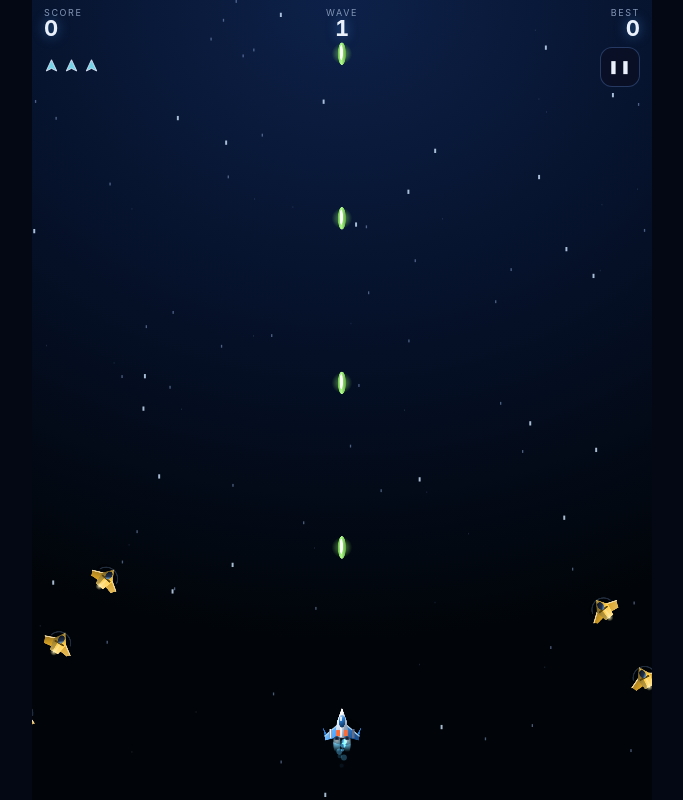
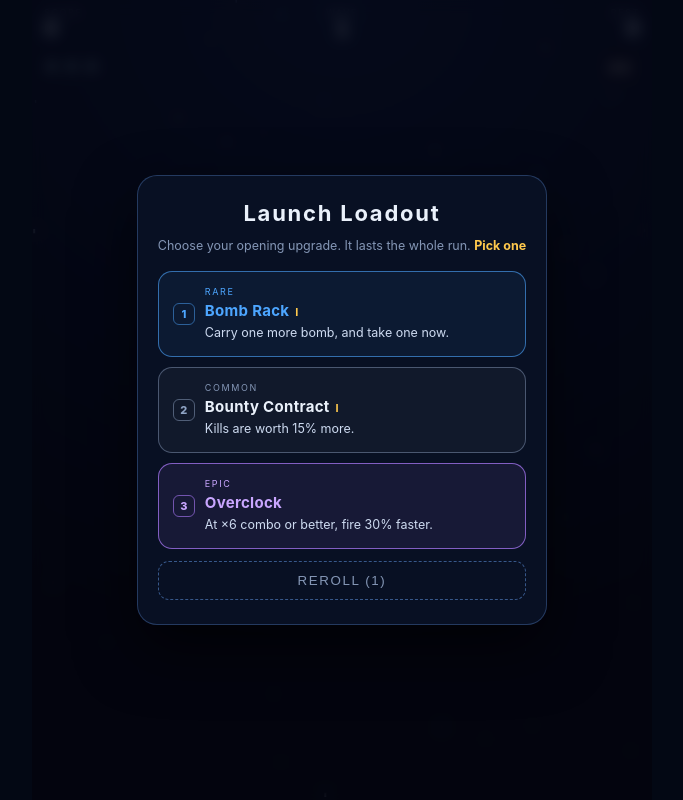
Before and after one commit to maxwelljmorgan/maxwelljmorgan.github.io, a plain HTML site: page galaga/index.html in a window 1280 px wide. Both pictures are taken after a click on the button "Start Game". Shown: the whole page, without its empty margins (298-981 px from the left). Drawn offline with Linux system fonts and the light colour scheme.

Commit message:
Give every run a free opening loadout pick
Moving refits to boss rewards gated the whole build layer behind the first
boss, which is exactly where runs end. New players saw no cards, no rarity,
no pacts and no rerolls before dying, and the perk that would have fixed it
cost 180 scrap they had no way to bank yet.

Every run now opens on a Launch Loadout screen with one free pick from three
cards, before wave 1. Shakedown Run is repurposed from unlocking that pick
to granting a second one, and repriced 220 to 180 accordingly.

Pacts are held back from the opening draw. They trade a lasting drawback for
power, which is a reasonable gamble mid-run and a trap as the first choice a
new player is ever offered; they still appear at every boss refit.

The screen relabels itself for the two cases — Launch Loadout before wave 1,
Refit after a boss — so the opening pick reads as a loadout choice rather
than a reward that arrived early.

Also resets the wave counter in startGame. It was only written by startWave,
so the HUD sat behind the loadout screen showing the previous run's wave.

Measured, not assumed: with the same flailing test bot and a fresh profile,
runs with and without the opening pick both still end on wave 4 (79-82s
without, 80-94s with). The pick makes the build layer visible and hands over
a permanent upgrade, but it does not move the first-boss wall, which needs
the difficulty and boss-ramp work discussed separately.

Co-Authored-By: Claude Opus 5 <noreply@anthropic.com>
Claude-Session: https://claude.ai/code/session_01GathLkgJMvWbCLKE1cDowp

```diff
--- a/galaga/galaga.js
+++ b/galaga/galaga.js
@@ -248,8 +248,8 @@
       blurb: 'Start every run with a smart bomb in the rack.' },
     { id: 'dice',      name: 'Requisition',     cap: 2, costs: [50, 120],
       blurb: 'Start every run with an extra refit reroll.' },
-    { id: 'headstart', name: 'Shakedown Run',   cap: 1, costs: [220],
-      blurb: 'Take one refit pick before wave 1.' },
+    { id: 'headstart', name: 'Shakedown Run',   cap: 1, costs: [180],
+      blurb: 'Take a second loadout pick before wave 1.' },
     { id: 'salvright', name: 'Salvage Rights',  cap: 2, costs: [80, 180],
       blurb: 'Earn 25% more scrap from every run.' }
   ];
@@ -1753,8 +1753,9 @@
   }
 
   /** Weighted draw of n distinct cards from whatever is not yet capped. */
-  function drawOffer(n) {
-    const eligible = CARDS.filter((c) => upLevel(c.id) < c.cap);
+  function drawOffer(n, noPacts) {
+    const eligible = CARDS.filter((c) => upLevel(c.id) < c.cap &&
+                                         !(noPacts && c.rarity === 'pact'));
     const taken = [];
     while (taken.length < n) {
       const avail = eligible.filter((c) => taken.indexOf(c) < 0);
@@ -1773,6 +1774,8 @@
   }
 
   function renderOffer() {
+    el('upgradeTitle').textContent = G.refitTitle;
+    el('upgradeSub').textContent = G.refitSub;
     el('upgradePicks').textContent = G.picks > 1
       ? G.picks + ' picks left' : 'Pick one';
     const rr = el('rerollBtn');
@@ -1801,12 +1804,16 @@
    * Opens the refit. `then` is what to run once every pick is spent, so the
    * same screen serves a boss reward and the run-opening free pick.
    */
-  function offerUpgrade(picks, then) {
+  function offerUpgrade(picks, then, opts) {
+    const o = opts || {};
     G.refitNext = then || advanceWave;
+    G.refitTitle = o.title || 'Refit';
+    G.refitSub = o.sub || 'Picks last the rest of the run.';
+    G.noPacts = !!o.noPacts;
     // A run that just lost its last ship goes to the game-over screen instead.
     if (!player.alive && G.lives <= 0) { G.refitNext(); return; }
     G.picks = picks;
-    G.offer = drawOffer(3);
+    G.offer = drawOffer(3, G.noPacts);
     if (!G.offer.length) { G.refitNext(); return; }
 
     renderOffer();
@@ -1819,7 +1826,7 @@
   function rerollOffer() {
     if (G.state !== 'upgrade' || G.rerolls <= 0) return;
     G.rerolls--;
-    G.offer = drawOffer(3);
+    G.offer = drawOffer(3, G.noPacts);
     Sound.powerup();
     renderOffer();
   }
@@ -1843,7 +1850,7 @@
     Sound.levelUp();
 
     if (G.picks > 0) {
-      G.offer = drawOffer(3);
+      G.offer = drawOffer(3, G.noPacts);
       if (G.offer.length) { renderOffer(); return; }
     }
     G.offer = null;
@@ -2925,6 +2932,7 @@
     G.shock = null;
 
     el('hudScore').textContent = '0';
+    el('hudWave').textContent = G.wave;   // the loadout screen sits over the HUD
     el('hudBest').textContent = records.best.toLocaleString();
     updateBombs();
     updateLives();
@@ -2932,9 +2940,13 @@
     updateComboHud();
     el('hud').classList.remove('hidden');
     showScreen(null);
-    // Shakedown Run hands you a pick before the first wave.
-    if (perkLevel('headstart')) offerUpgrade(1, startWave);
-    else startWave();
+    // Every run opens with a loadout pick, so the build layer is visible
+    // from the first wave rather than gated behind the first boss.
+    offerUpgrade(1 + perkLevel('headstart'), startWave, {
+      title: 'Launch Loadout',
+      sub: 'Choose your opening upgrade. It lasts the whole run.',
+      noPacts: true          // pacts are a mid-run gamble, not a first choice
+    });
   }
 
   function pauseGame() {
--- a/galaga/index.html
+++ b/galaga/index.html
@@ -92,7 +92,8 @@
         <li><b>Combo</b> — kills chain while the bar under your score is draining. Every five kills adds a multiplier, up to &times;8. Going quiet drops it, and so does getting hit.</li>
         <li><b>Bosses</b> — waves 4, 8 and 12 end in a boss. Watch for the red charge glow: that means a beam is about to fire.</li>
         <li><b>Weak points</b> — every boss has a glowing core. Hits there do double damage, and it beats faster as its armour fails.</li>
-        <li><b>Refit</b> — beat a boss and you get two picks from three cards: permanent upgrades that stack for the rest of the run. Rarer cards are stronger, and <b>pacts</b> trade a real drawback for a bigger payoff. Tap a card or press <b>1</b>-<b>3</b>, and spend a reroll if you dislike the draw.</li>
+        <li><b>Loadout</b> — every run opens with a free pick from three cards, before wave 1.</li>
+        <li><b>Refit</b> — beat a boss and you get two more picks. Cards are permanent upgrades that stack for the rest of the run; rarer ones are stronger, and <b>pacts</b> trade a real drawback for a bigger payoff. Tap a card or press <b>1</b>-<b>3</b>, and spend a reroll if you dislike the draw. Pacts only turn up after the first boss.</li>
         <li><b>Elites</b> — raiders ringed in gold take three times the punishment, are worth three times the score, and always drop a power-up.</li>
         <li><b>Scrap</b> — every run banks scrap based on score and how far you got. Spend it in the <b>Hangar</b> on permanent perks that carry into all future runs.</li>
         <li><b>Power-ups</b> — shoot the red command craft and the armoured gun platforms to drop them. Losing a ship costs you whatever you were carrying.</li>
@@ -140,8 +141,8 @@
   <!-- ======================= UPGRADE CHOICE ====================== -->
   <section id="upgrade" class="screen">
     <div class="panel upgrade-panel">
-      <h2>Refit</h2>
-      <p class="muted upgrade-sub">Picks last the rest of the run. <span id="upgradePicks" class="picks-left">Pick one</span></p>
+      <h2 id="upgradeTitle">Refit</h2>
+      <p class="muted upgrade-sub"><span id="upgradeSub">Picks last the rest of the run.</span> <span id="upgradePicks" class="picks-left">Pick one</span></p>
       <div id="upgradeCards" class="up-cards"></div>
       <button id="rerollBtn" class="reroll-btn">Reroll (1)</button>
     </div>
```
Also changed, not shown: 1 other file.
